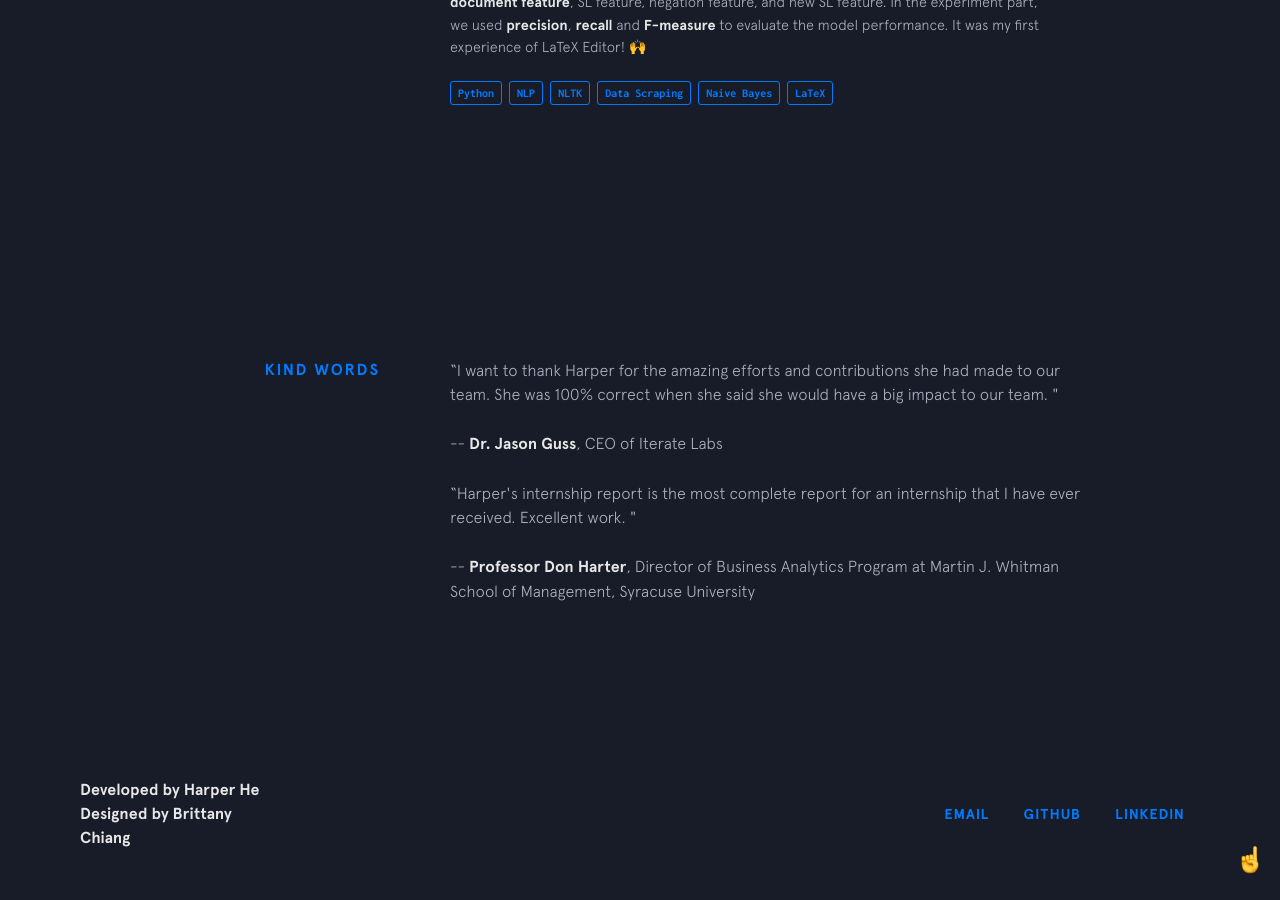
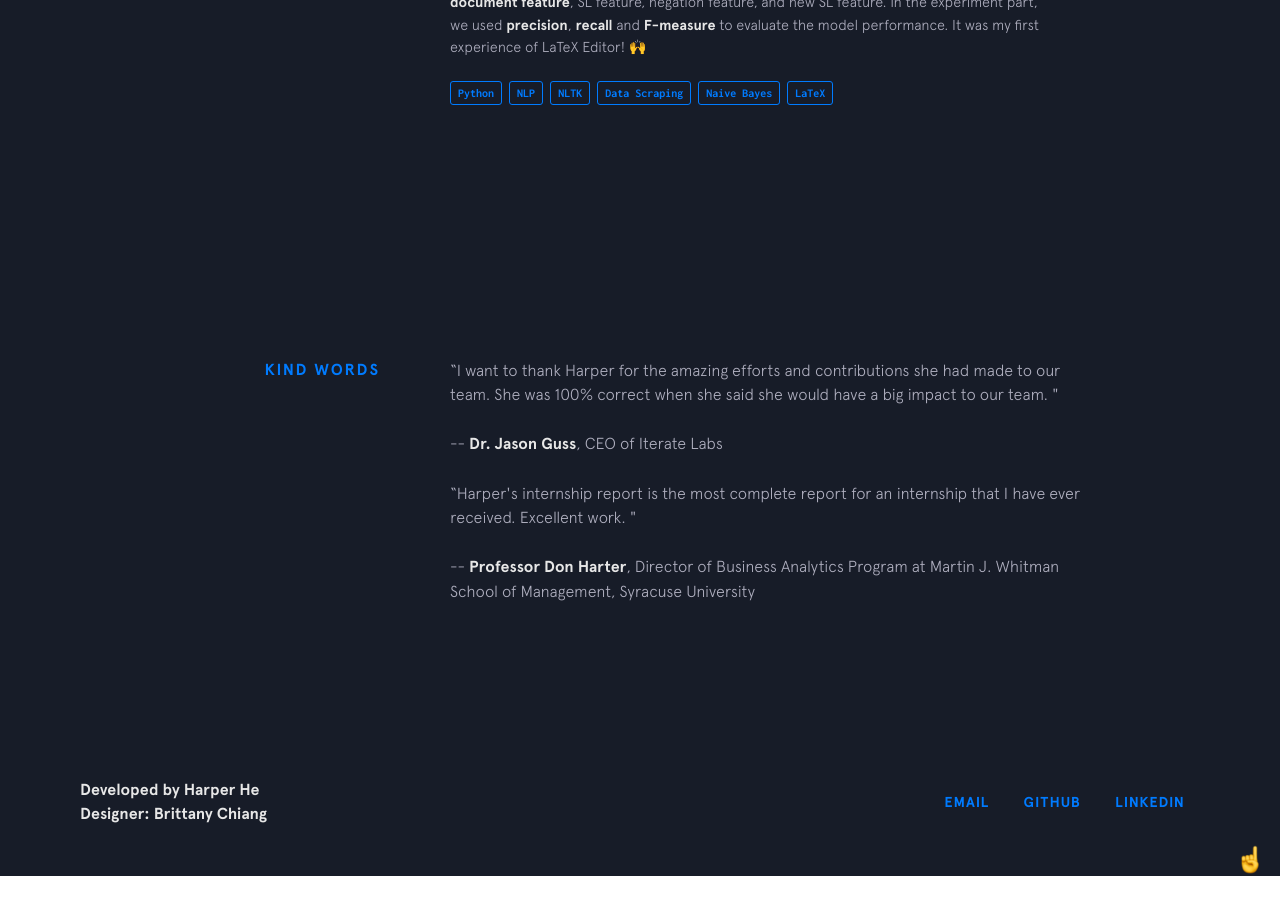
Before and after one commit to harper-he/harper-he.github.io, a Jekyll site: the page built from index.html, in a window 1280 px wide and 900 px high, scrolled down 5424 px. Built offline with Jekyll 4.4.1, drawn with Linux system fonts in a browser that asks for light colours; nearby versions of some CDN libraries; after the commit the page ends 6300 px from its top, so only the background shows below that.

Commit message:
Update footer.html

```diff
--- a/_includes/footer.html
+++ b/_includes/footer.html
@@ -4,7 +4,7 @@
       <span>Developed by Harper He</span>
     </div>
     <div class="bottom">
-      <span>Designed by <a href="https://brittanychiang.com/" target="_blank">Brittany Chiang</a></span>
+      <span>Designer: <a href="https://brittanychiang.com/" target="_blank">Brittany Chiang</a></span>
     </div>
   </div>
   <div class="footer__links">
```
